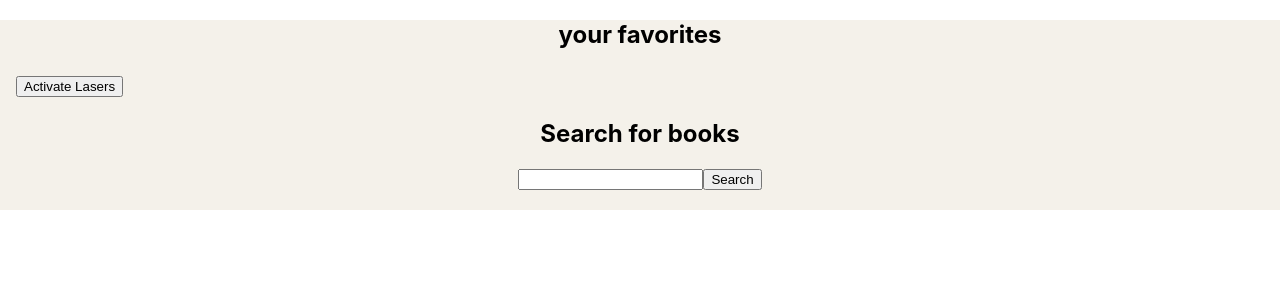
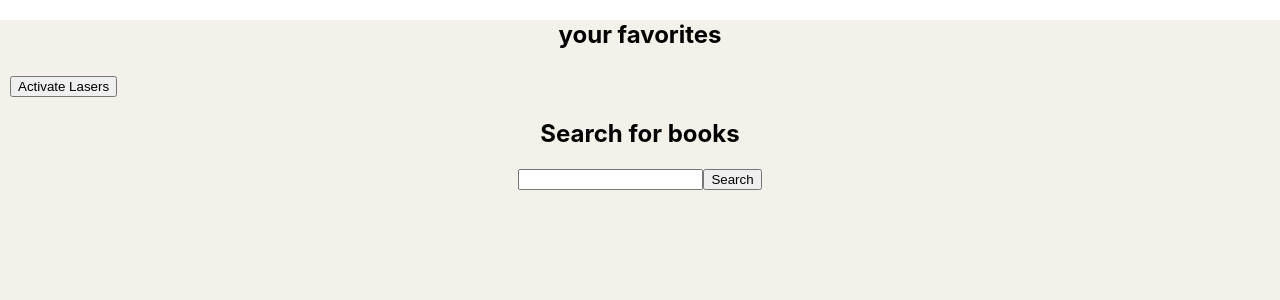
Before and after one commit to hamjahb/my-books, a React (Create React App) app: page / in a window 1280 px wide. Shown: the top 300 px of the page. Built offline with nearby package versions, Linux system fonts and the light colour scheme.

Commit message:
full screen background

```diff
--- a/src/App.css
+++ b/src/App.css
@@ -1,8 +1,7 @@
 .App {
   text-align: center;
   background: #F4F1EA;
-
-
+  height: 100vh;
 }
 
 .App-logo {
@@ -23,12 +22,6 @@
 .App-link {
   color: #09d3ac;
 }
-/*
-.card{
-  border: 2px solid black;
-  margin: 2px;
-  max-width: 30vh;
-} */
 
 
 
@@ -39,7 +32,7 @@
   border-radius: 10px 10px 10px 10px;
   min-width:25vh;
   max-width:25vh;
-  margin: 15px;
+  margin: 10px;
   background: whitesmoke;
 
 }
@@ -51,7 +44,7 @@
 
 /* Add some padding inside the card container */
 .container {
-  padding: 2px 16px;
+  padding: 2px 10px;
   display:flex;
   overflow-x: scroll;
 }
```
